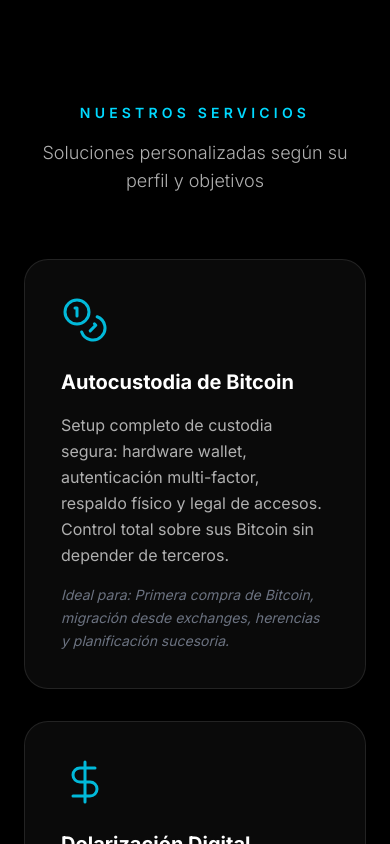
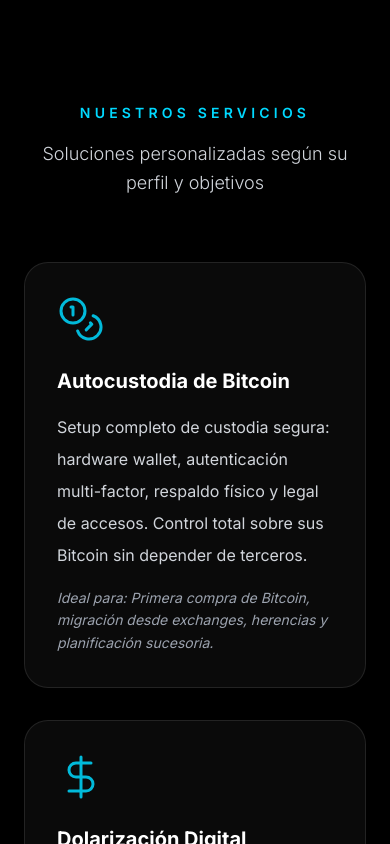
Before and after one commit to LuisDan87/cypherstone-top, a React (Vite) app: page / in a window 390 px wide. Shown: the part 2880-3724 px from the top of the page. Built offline with nearby package versions, Linux system fonts and the light colour scheme; the HTML template or start-up script is replaced by a standard one.

Commit message:
ourservice

```diff
--- a/src/components/OurServicesSection.tsx
+++ b/src/components/OurServicesSection.tsx
@@ -90,7 +90,7 @@ export function OurServicesSection({ lang }: { lang: Language }) {
           {text.title}
         </h2>
 
-        <p className="text-lg font-light text-gray-medium text-center mb-16">
+        <p className="text-lg md:text-lg font-light text-gray-300 md:text-gray-medium text-center mb-16 leading-relaxed">
           {text.subtitle}
         </p>
 
@@ -100,7 +100,7 @@ export function OurServicesSection({ lang }: { lang: Language }) {
             return (
               <div
                 key={index}
-                className={`relative bg-white/[0.04] backdrop-blur-xl border border-white/10 rounded-3xl p-9 md:p-12 group transition-all duration-500 hover:-translate-y-3 hover:shadow-[0_20px_60px_rgba(0,217,255,0.15)] hover:border-cyan-400/50 ${
+                className={`relative bg-white/[0.04] backdrop-blur-xl border border-white/10 rounded-3xl p-8 md:p-12 group transition-all duration-500 hover:-translate-y-3 hover:shadow-[0_20px_60px_rgba(0,217,255,0.15)] hover:border-cyan-400/50 ${
                   isInView ? "opacity-100 translate-y-0" : "opacity-0 translate-y-8"
                 }`}
                 style={{
@@ -114,15 +114,15 @@ export function OurServicesSection({ lang }: { lang: Language }) {
                   />
                 </div>
 
-                <h3 className="text-xl font-bold text-white mb-4">
+                <h3 className="text-xl md:text-xl font-bold text-white mb-4">
                   {service.title}
                 </h3>
 
-                <p className="text-base text-gray-medium leading-relaxed mb-4">
+                <p className="text-base md:text-base text-gray-300 md:text-gray-medium leading-loose md:leading-relaxed mb-4">
                   {service.description}
                 </p>
 
-                <p className="text-sm italic text-gray-500 leading-relaxed">
+                <p className="text-sm md:text-sm italic text-gray-400 md:text-gray-500 leading-relaxed">
                   {service.ideal}
                 </p>
               </div>
@@ -131,7 +131,6 @@ export function OurServicesSection({ lang }: { lang: Language }) {
         </div>
       </div>
 
-      {/* Section separator */}
       <div className="absolute bottom-0 left-1/2 -translate-x-1/2 w-1/3 h-px bg-gradient-to-r from-transparent via-cyan-400/20 to-transparent" />
     </section>
   );
```
